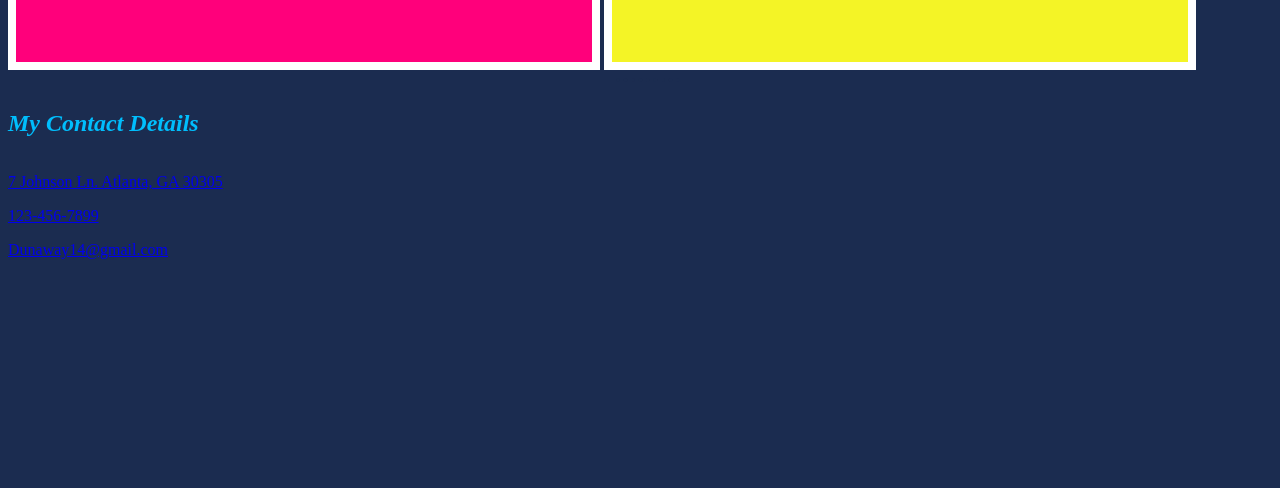
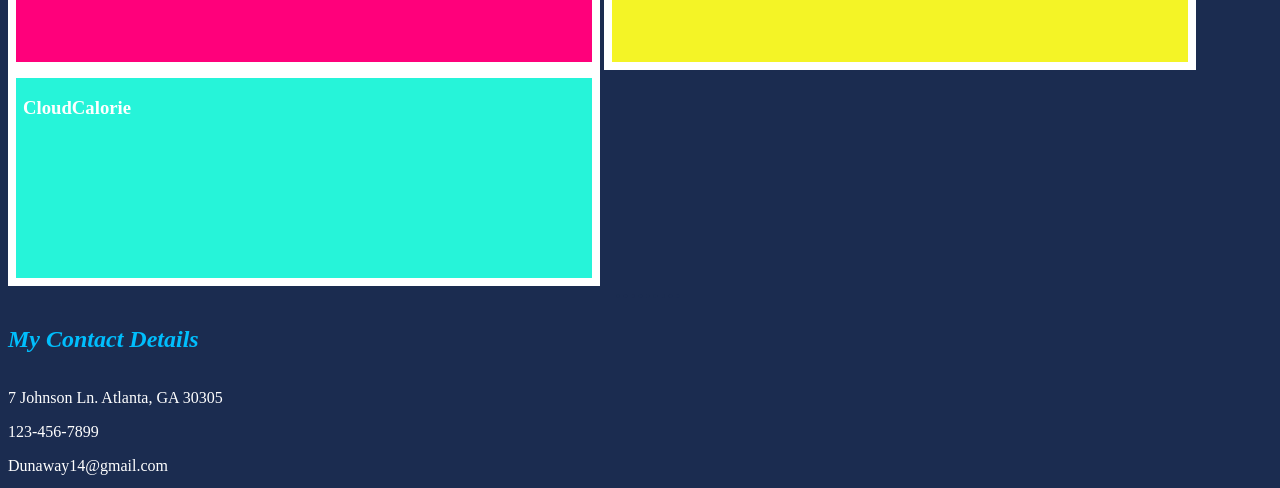
Before and after one commit to dunlog14/Portfolio, a plain HTML site: page index.html in a window 1280 px wide. Shown: the part 888-1376 px from the top of the page. Before the commit the page ends 1163 px from the top, so only its background shows below. Drawn offline with Linux system fonts and the light colour scheme.

Commit message:
added CloudCalorie

```diff
--- a/index.html
+++ b/index.html
@@ -67,6 +67,12 @@
     <div class=project-three>
         <h3><a href="https://dunlog14.github.io/baking-bad/">Halo Origins</h3>
     </div>
+
+    <br>
+
+    <div class=project-four>
+        <h3><a href="https://cloudcalorie.herokuapp.com/login">CloudCalorie</h3>
+    </div>
 </div>
 
 <hr>
--- a/style.css
+++ b/style.css
@@ -75,7 +75,15 @@ hr {
     display: inline-block;
 
 }
-
+.project-four {
+    background-color: rgb(38, 244, 217);
+    width: 45%;
+    height: 200px;
+    border: solid;
+    border-color: rgb(255, 255, 255);
+    border-width: 8px;
+    display: inline-block;
+}
 
 #contact {
     display: inline-block;
@@ -92,7 +100,6 @@ hr {
     text-align: right;
 }
 
-<style>
 a:link {
   color: white;
   background-color: transparent;
@@ -116,4 +123,3 @@ a:active {
   background-color: transparent;
   text-decoration: underline;
 }
-</style>
```
Also changed, not shown: 1 other file.
